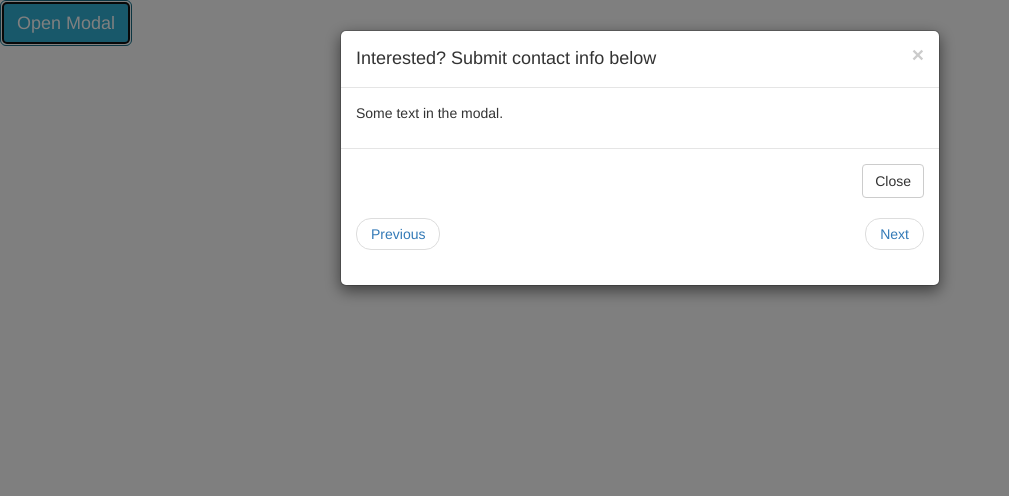
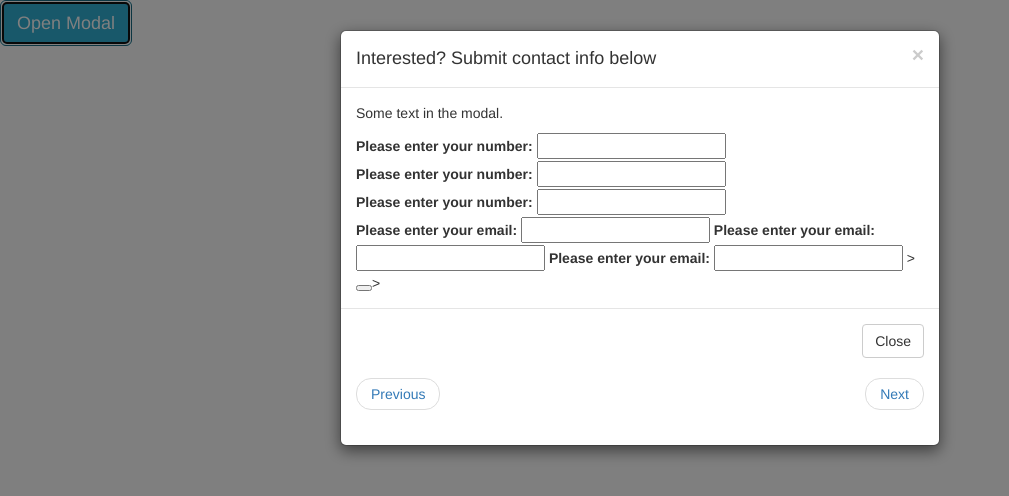
Before and after one commit to Hammeeri/JExample, a plain HTML site: page inven/modalinfo.html in a window 1280 px wide. Both pictures are taken after a click on the button "Open Modal". Shown: the whole page, without its empty margins (0-1009 px from the left). Drawn offline with nearby package versions, Linux system fonts and the light colour scheme.

Commit message:
changes made to modal for input boxes

```diff
--- a/inven/modalinfo.html
+++ b/inven/modalinfo.html
@@ -29,6 +29,25 @@
       </div>
       <div class="modal-body">
         <p>Some text in the modal.</p>
+        <form>
+        <div><label>Please enter your number: </label> <input type="text" name="emailinput1" id="input1"></div>
+        <div><label>Please enter your number: </label> <input type="text" name="emailinput1" id="input1"></div>
+       <div><label>Please enter your number: </label> <input type="text" name="emailinput1" id="input1"></div>
+        <label>Please enter your email: </label> <input type="text" name="emailinput">
+        <label>Please enter your email: </label> <input type="text" name="emailinput">
+        <label>Please enter your email: </label> <input type="text" name="emailinput">
+<script type="text/javascript"> document.getElementById('input1')
+id="input1"
+
+
+
+</script>>
+
+
+
+      </form>
+       <button type="Submit" onclick="document.getElementById('input1')"></button>>
+
       </div>
       <div class="modal-footer">
         <button type="button" class="btn btn-default" data-dismiss="modal">Close</button>
```
